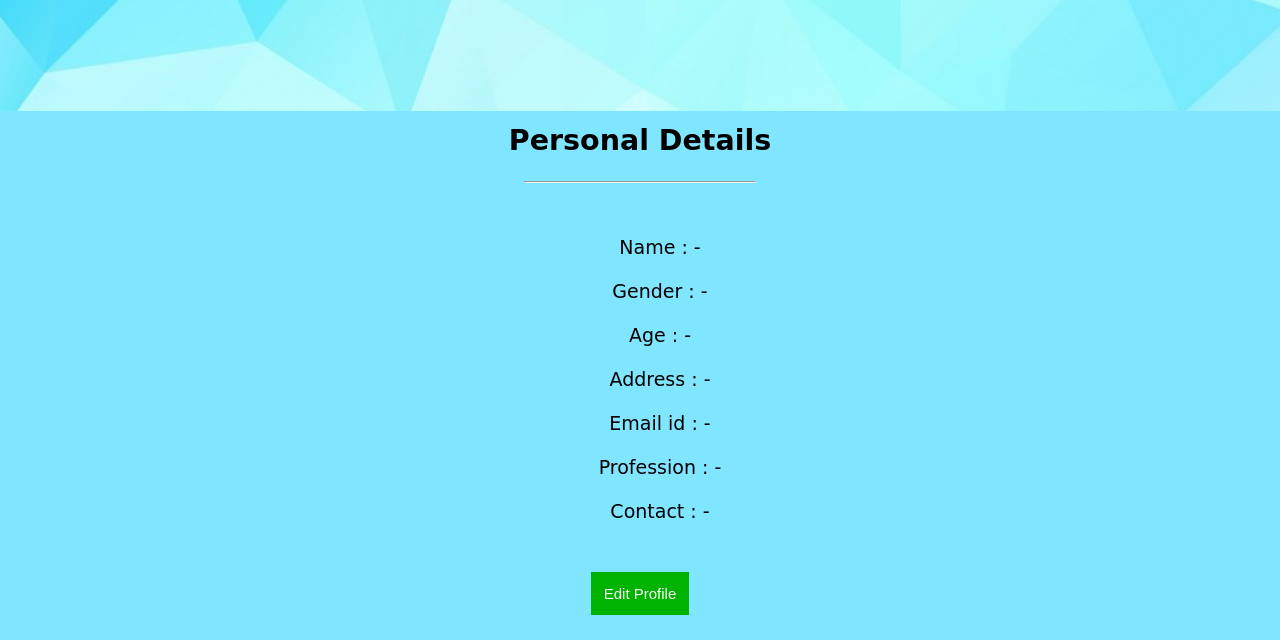
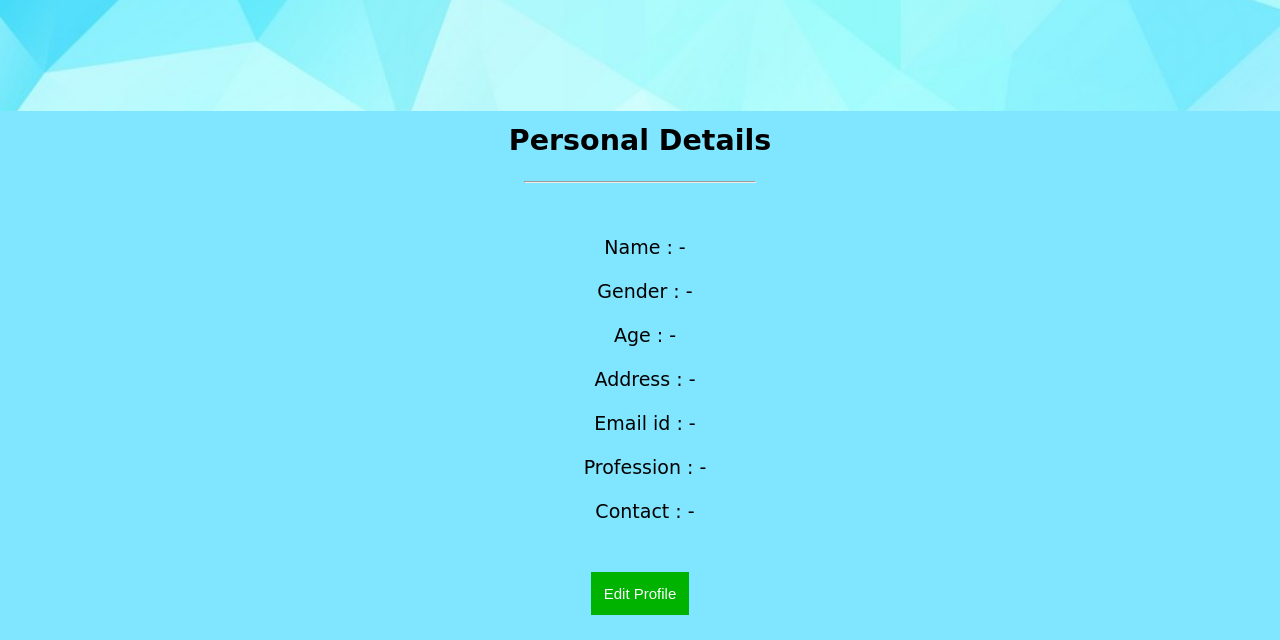
Before and after one commit to mudgalprashant/Cleanit, a Django app: page /profile/ in a window 1280 px wide; the page is wider, and only the part inside the window is pictured. Shown: the part 564-1204 px from the top of that part. Run offline with Django 3.2, Linux system fonts and the light colour scheme; data comes from the database, SQL or seed files in the repository.

Commit message:
Update profile.css

```diff
--- a/Prashant/home/static/profile.css
+++ b/Prashant/home/static/profile.css
@@ -81,6 +81,7 @@ li{
 .details{
 	text-align:center;
 	padding-top: 18px;
+	margin-left:-30px;
 }
 
 @media only screen and (max-width:800px)
```
